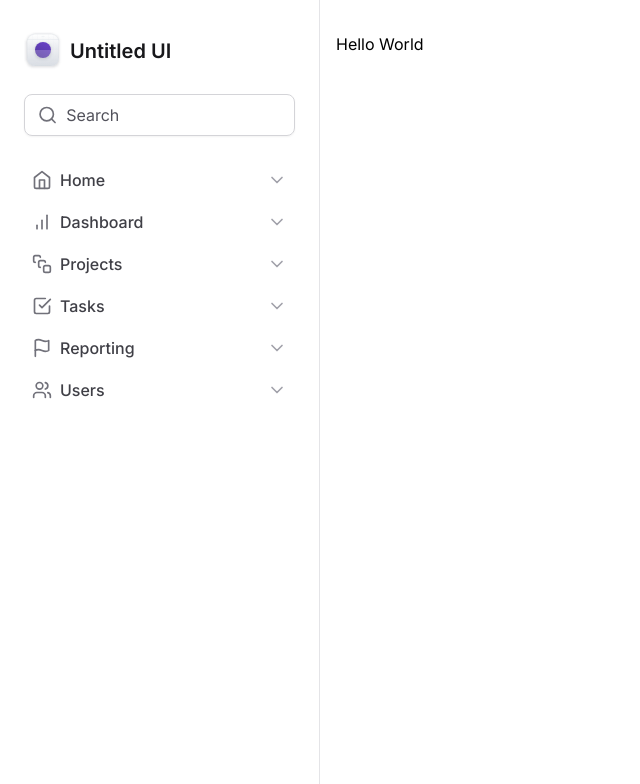
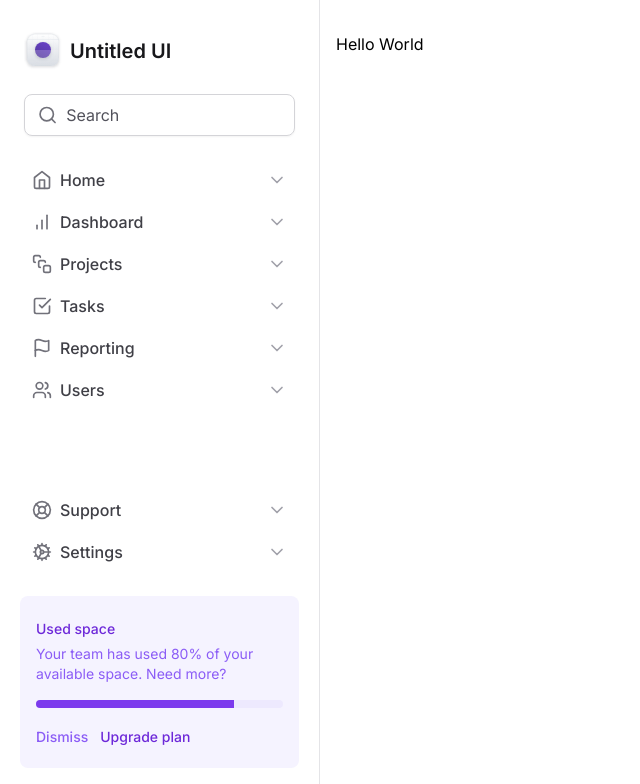
Before and after one commit to luiz21goncalves/ignite-tailwind, a Next.js app: page / in a window 1280 px wide. Shown: the top 784 px of the page, without its empty margins (0-640 px from the left). Built offline with nearby package versions, Linux system fonts and the light colour scheme.

Commit message:
feat: add used space widge component

```diff
--- /dev/null
+++ b/src/components/Sidebar/UsedSpaceWidget.tsx
@@ -0,0 +1,44 @@
+import { LifeBuoy, Cog } from 'lucide-react'
+
+import { NavItem } from './MainNavigation/NavItem'
+
+export function UsedSpaceWidget() {
+  return (
+    <div className="mt-auto flex flex-col gap-6">
+      <nav className="space-y-0.5">
+        <NavItem title="Support" icon={LifeBuoy} />
+        <NavItem title="Settings" icon={Cog} />
+      </nav>
+
+      <div className="flex flex-col gap-4 rounded-lg bg-violet-50 px-4 py-5">
+        <div className="space-y-1">
+          <span className="text-sm/5 font-medium text-violet-700">
+            Used space
+          </span>
+          <p className="text-sm/5 text-violet-500">
+            Your team has used 80% of your available space. Need more?
+          </p>
+        </div>
+
+        <div className="h-2 overflow-hidden rounded-full bg-violet-100">
+          <div className="h-full w-4/5 bg-violet-600" />
+        </div>
+
+        <div className="space-x-3">
+          <button
+            type="button"
+            className="text-sm font-medium text-violet-500 transition-colors hover:text-violet-700"
+          >
+            Dismiss
+          </button>
+          <button
+            type="button"
+            className="text-sm font-medium text-violet-700 transition-colors hover:text-violet-900"
+          >
+            Upgrade plan
+          </button>
+        </div>
+      </div>
+    </div>
+  )
+}
--- a/src/components/Sidebar/index.tsx
+++ b/src/components/Sidebar/index.tsx
@@ -2,10 +2,11 @@
 
 import { Logo } from './Logo'
 import { MainNavigation } from './MainNavigation'
+import { UsedSpaceWidget } from './UsedSpaceWidget'
 
 export function Sidebar() {
   return (
-    <aside className="space-y-6 border-r border-zinc-200 px-5 py-8">
+    <aside className="flex flex-col gap-6 border-r border-zinc-200 px-5 py-8">
       <Logo />
 
       <div className="mx-1 flex items-center gap-2 rounded-lg border border-zinc-300 px-3 py-2 shadow-sm">
@@ -18,6 +19,7 @@
       </div>
 
       <MainNavigation />
+      <UsedSpaceWidget />
     </aside>
   )
 }
```
